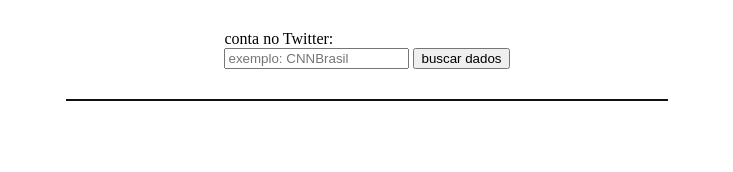
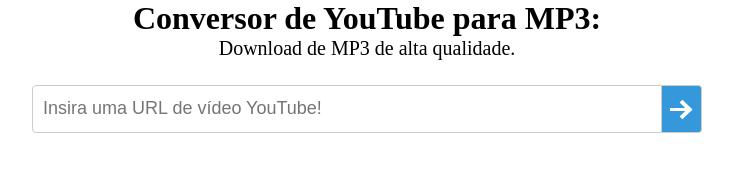
Before and after one commit to jorgluiz/ytMP4-frontend, a website: page src/public/index.html in a window 1280 px wide. Shown: the whole page, without its empty margins (273-1006 px from the left). Drawn offline with Linux system fonts and the light colour scheme.

Commit message:
Addition of HTML elements to the project: arrow, conditional to remove existing image, creation of <p> element and capture of the thumbnail URL with 'X-Video-Thumbnail

```diff
--- a/src/public/index.html
+++ b/src/public/index.html
@@ -6,19 +6,21 @@
   <meta name="viewport" content="width=device-width, initial-scale=1.0">
   <title>Document</title>
   <style>
-    body {
+    * {
       margin: 0;
       padding: 0;
+      box-sizing: border-box;
     }
 
     /* Estilos para o círculo de carregamento */
     #loadingContainer {
       display: none;
       /* Inicialmente oculto */
-      position: fixed;
-      top: 50%;
-      left: 50%;
-      transform: translate(-50%, -50%);
+      /* position: fixed; */
+      /* top: 50%;
+      left: 50%; */
+      margin: 0 auto;
+      /* transform: translate(-50%, -50%); */
       width: 50px;
       height: 50px;
     }
@@ -57,52 +59,163 @@
       display: block;
     }
 
-    img {
+    .container {
       display: block;
       margin: 0 auto;
+      height: 100%;
       width: 100%;
-      /* A imagem ocupará 100% da largura do seu container */
-      max-width: 600px;
-      /* A imagem não ultrapassará 600px de largura */
-      height: auto;
-      /* Mantém a proporção da imagem */
-      border: 1px solid #111;
+      max-width: 700px;
+      padding: 0 15px;
+    }
 
-      @media (max-width: 800px) {
-        margin: 50% auto;
+    .sub-container {
+      display: flex;
+      flex-direction: column;
+      align-content: center;
+    }
+
+    .input-button-wrapper {
+      display: flex;
+      width: 100%;
+      margin-top: 15px;
+    }
+
+    input {
+      flex: 1;
+      height: 48px;
+      padding: 10px;
+      font-size: 16px;
+      border: 1px solid #ccc;
+      border-radius: 4px 0 0 4px;
+      outline: none;
+      min-width: 0;
+      /* Evita que o input estoure o contêiner */
+    }
+
+    ::-webkit-input-placeholder {
+      color: #777474;
+      font-size: 18px;
+    }
+
+    button {
+      display: flex;
+      flex-direction: column;
+      align-items: center;
+      justify-content: center;
+      height: 48px;
+      width: 40px;
+      border: 1px solid #ccc;
+      border-left: none;
+      background-color: #3498db;
+      color: white;
+      border-radius: 0 4px 4px 0;
+      cursor: pointer;
+    }
+
+    button:hover {
+      background-color: #2980b9;
+    }
+
+    .text {
+      text-align: center;
+      font-size: 20px;
+      margin-bottom: 10px;
+    }
+
+    h1 {
+      text-align: center;
+    }
+
+    @media (max-width: 500px) {
+
+      input,
+      button {
+        font-size: 14px;
+      }
+
+      button {
+        padding: 0 15px;
       }
     }
 
-    .container {
-      display: flex;
+    .arrow-top {
+      height: 4px;
+      background-color: #ffff;
+      width: 14px;
+      transform: rotate(45deg);
+      margin-left: 9px;
+    }
+
+    .arrow-button {
+      height: 4px;
+      background-color: #ffff;
+      width: 14px;
+      transform: rotate(-45deg);
+      margin-left: 9px;
+    }
+
+    .arrow-center {
+      height: 3px;
+      background-color: #ffff;
+      width: 20px;
+    }
+
+    .erro-video-alert-box {
+      display: none;
+      align-items: center;
       justify-content: center;
-      margin: 30px 30px;
+      font-size: 16px;
+      font-weight: 700;
+      height: 48px;
+      width: 100%;
+      margin-top: 10px;
+      background-color: #f8d7da;
+      border-radius: 4px 0 0 4px;
+    }
+
+    .thumbnail {
+      height: 160px;
+      width: 214px;
     }
   </style>
 </head>
 
 <body>
   <div class="container">
-    <div>
-      <label for="fname">conta no Twitter:</label>
-      <input type="text" id="inputData" placeholder="exemplo: CNNBrasil">
-      <button onclick="buscarDados()">buscar dados</button>
+    <div class="sub-container">
+      <h1>Conversor de YouTube para MP3:</h1>
+      <p class="lead text">Download de MP3 de alta qualidade.</p>
+      <div class="input-button-wrapper">
+        <input type="text" id="inputData" placeholder="Insira uma URL de vídeo YouTube!">
+        <button onclick="buscarDados()">
+          <div class="arrow-container" style="position: relative;">
+            <div class="arrow-top"></div>
+            <div class="arrow-center"></div>
+            <div class="arrow-button"></div>
+          </div>
+        </button>
+      </div>
+      <div class="erro-video-alert-box">
+        <p>Please insert a YouTube video URL!</p>
+      </div>
     </div>
-  </div>
-  <div class="img-responsive">
-    <img src="../images/analyze-feelings.png" alt="">
   </div>
 
   <!-- Container para o círculo de carregamento -->
   <div id="loadingContainer">
     <div id="loadingCircle"></div>
   </div>
+
   <script>
     const body = document.querySelector('body');
     const newDiv = document.createElement('div');
     body.appendChild(newDiv);
 
     const buscarDados = async () => {
+      const img = document.querySelector('img')
+      if (img) {
+        document.querySelector('img').remove()
+      }
       newDiv.innerHTML = '';
       const loadingContainer = document.getElementById('loadingContainer');
       loadingContainer.style.display = 'block';
@@ -110,8 +223,6 @@
       const channelYouTube = document.getElementById('inputData').value; // Captura o valor do input
 
       try {
-
-        // Envia o valor do input como JSON no corpo da requisição
         const response = await fetch('https://grown-usually-hornet.ngrok-free.app/yt-audio-download', {
           method: 'POST',
           headers: {
@@ -120,15 +231,31 @@
           body: JSON.stringify({ channelYouTube })
         });
 
-        // Crie um link temporário para baixar o arquivo
+        if (response.status === 400) {
+          document.querySelector('.erro-video-alert-box').style.display = 'flex';
+          return
+        }
+
+        const thumbnailUrl = response.headers.get('X-Video-Thumbnail');
+
+        // Exibir a thumbnail na página
+        const img = document.createElement('img');
+        img.setAttribute('class', 'thumbnail');
+        img.style.marginTop = '10px'
+        img.src = thumbnailUrl;
+        const container = document.querySelector('.sub-container')
+        container.append(img)
+
         const videoTitle = response.headers.get('X-Video-Title');
+        const titleVideo = document.createElement('p').innerHTML = videoTitle
+        container.append(titleVideo)
         const blob = await response.blob();
         const url = window.URL.createObjectURL(blob);
         const a = document.createElement('a');
         a.href = url;
-        a.download = videoTitle; // Nome do arquivo baixado
+        a.download = videoTitle;
         a.click();
-        window.URL.revokeObjectURL(url); // Libere o URL após o download
+        window.URL.revokeObjectURL(url);
       } catch (error) {
         console.log("Erro:", error);
       } finally {
```
